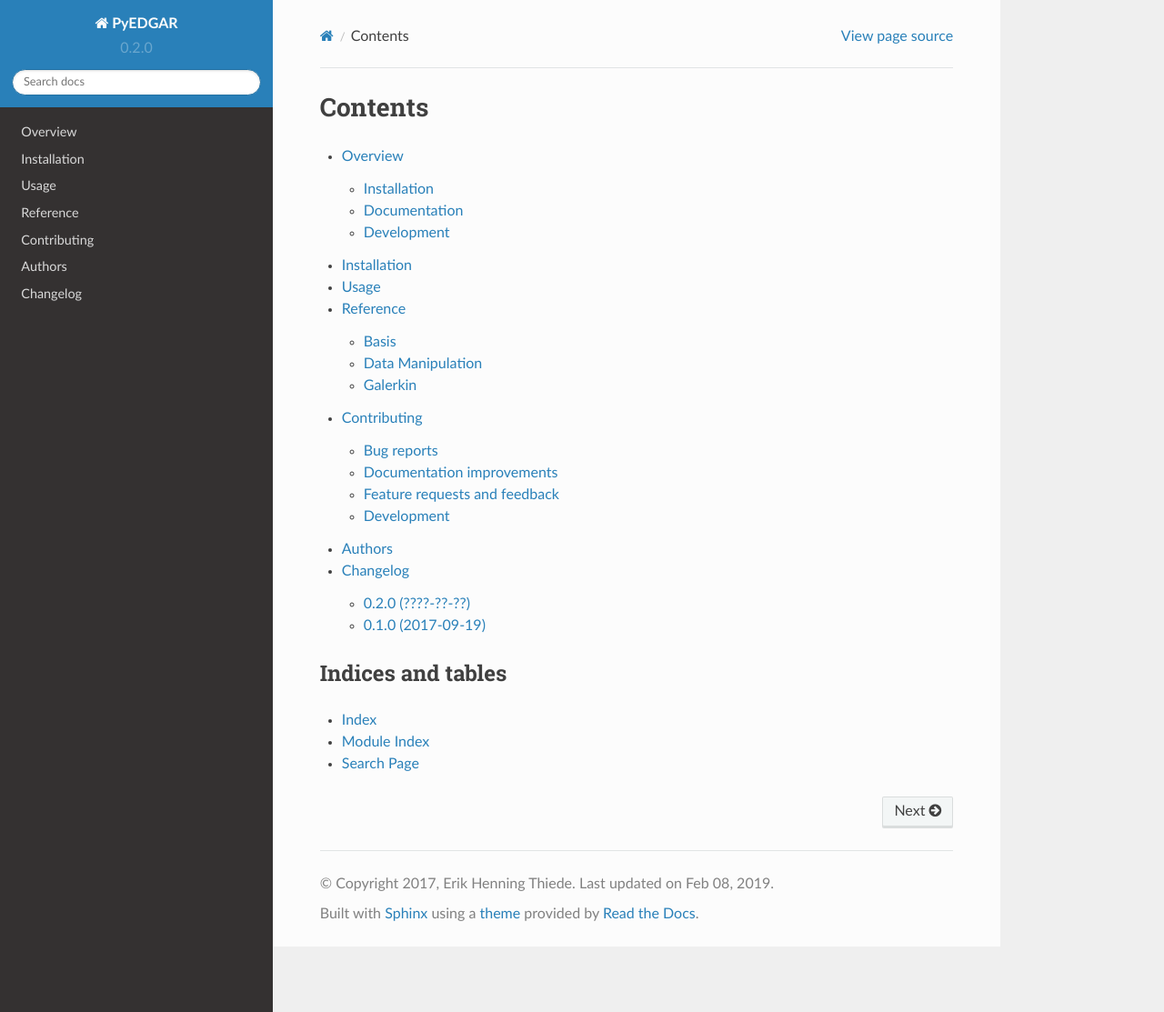
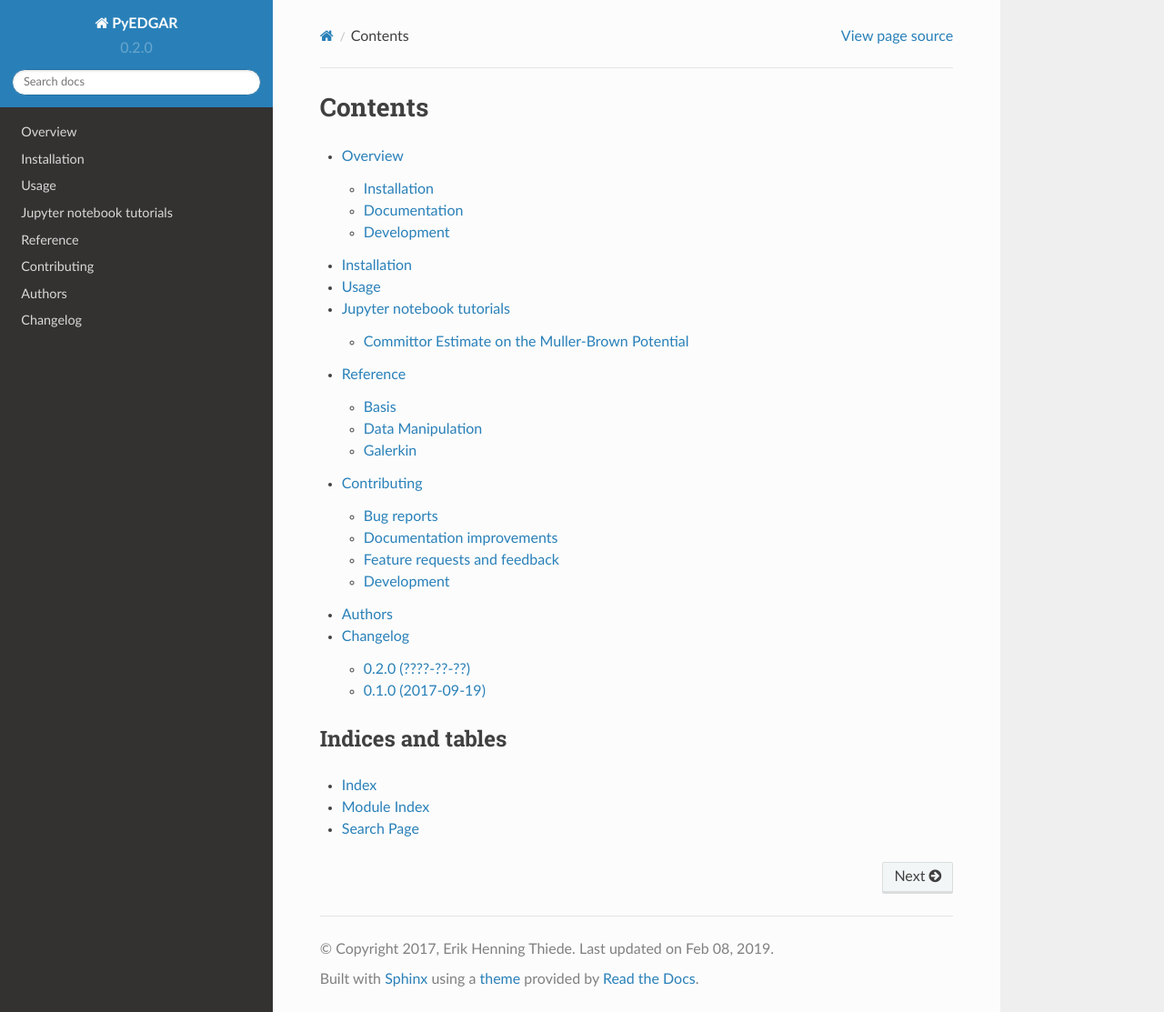
Before and after one commit to ehthiede/PyEDGAR, a Sphinx documentation site: the page built from docs/index.rst, in a window 1280 px wide and 1113 px high. Shown: the whole window at 91% size. Built offline with Sphinx 7.4.7 and the Read the Docs theme 2.0.0, drawn with Linux system fonts in a browser that asks for light colours; some of the changed lines change nothing that is shown.

Commit message:
Added Committor notebook to documentation

```diff
--- a/docs/index.rst
+++ b/docs/index.rst
@@ -8,6 +8,7 @@ Contents
    readme
    installation
    usage
+   jupyter notebook tutorials/index
    reference/index
    contributing
    authors
--- /dev/null
+++ b/docs/jupyter notebook tutorials/Committor_10d/Committor_10d.rst
@@ -0,0 +1,314 @@
+
+Committor Estimate on the Muller-Brown Potential
+================================================
+
+.. code:: ipython3
+
+    import matplotlib.pyplot as plt
+    import numpy as np
+    import pyedgar
+    from pyedgar.data_manipulation import tlist_to_flat, flat_to_tlist
+
+    %matplotlib inline
+
+Load Data and set Hyperparameters
+---------------------------------
+
+We first load in the pre-sampled data. The data consists of 1000 short
+trajectories, each with 5 datapoints. The precise sampling procedure is
+described in "Galerkin Approximation of Dynamical Quantities using
+Trajectory Data" by Thiede et al. Note that this is a smaller dataset
+than in the paper. We use a smallar dataset to ensure the diffusion map
+basis construction runs in a reasonably short time.
+
+Set Hyperparameters
+~~~~~~~~~~~~~~~~~~~
+
+Here we specify a few hyperparameters. Thes can be varied to study the
+behavior of the scheme in various limits by the user.
+
+.. code:: ipython3
+
+    ntraj = 1000
+    trajectory_length = 5
+    dim = 10
+
+Load and format the data
+~~~~~~~~~~~~~~~~~~~~~~~~
+
+.. code:: ipython3
+
+    trajs = np.load('data/muller_brown_trajs.npy')[:ntraj, :trajectory_length, :dim] # Raw trajectory
+    stateA = np.load('data/muller_brown_stateA.npy')[:ntraj, :trajectory_length] # 1 if in state A, 0 otherwise
+    stateB = np.load('data/muller_brown_stateB.npy')[:ntraj, :trajectory_length] # 1 if in state B, 0 otherwise
+
+    print("Data shape: ", trajs.shape)
+
+    # Convert to list of trajectories format
+    trajs = [traj_i for traj_i in trajs]
+    stateA = [A_i for A_i in stateA]
+    stateB = [B_i for B_i in stateB]
+
+
+.. parsed-literal::
+
+    Data shape:  (1000, 5, 10)
+
+
+We also convert the data into the flattened format. This converts the
+data into a 2D array, which allows the data to be passed into many ML
+packages that require a two-dimensional dataset. In particular, this is
+the format accepted by the Diffusion Atlas object. Trajectory start/stop
+points are then stored in the traj\_edges array.
+
+.. code:: ipython3
+
+    flattened_trajs, traj_edges = tlist_to_flat(trajs)
+    flattened_stateA = np.hstack(stateA)
+    flattened_stateB = np.hstack(stateB)
+    print("Flattened Shapes are: ", flattened_trajs.shape, flattened_stateA.shape, flattened_stateB.shape,)
+
+
+.. parsed-literal::
+
+    Flattened Shapes are:  (5000, 10) (5000,) (5000,)
+
+
+Finally, we load the reference, "true" committor for comparison.
+
+.. code:: ipython3
+
+    ref_comm = np.load('reference/reference_committor.npy')
+    ref_potential = np.load('reference/potential.npy')
+    xgrid = np.load('reference/xgrid.npy')
+    ygrid = np.load('reference/ygrid.npy')
+
+.. code:: ipython3
+
+     # Plot the true committor.
+    fig, ax = plt.subplots(1)
+    HM = ax.pcolor(xgrid, ygrid, ref_comm, vmin=0, vmax=1)
+    ax.contour(xgrid, ygrid, ref_potential, levels=np.linspace(0, 10., 11), colors='k') # Contour lines every 1 k_B T
+    ax.set_aspect('equal')
+    cbar = plt.colorbar(HM, ax=ax)
+
+    ax.set_xlabel('x')
+    ax.set_ylabel('y')
+    ax.set_title('True Committor')
+
+
+
+
+.. parsed-literal::
+
+    Text(0.5,1,'True Committor')
+
+
+
+
+.. image:: Committor_10d_files/Committor_10d_11_1.png
+
+
+Construct DGA Committor
+-----------------------
+
+We now use PyEDGAR to build an estimate for the forward committor.
+
+Build Basis Set
+~~~~~~~~~~~~~~~
+
+We first build the basis set required for the DGA Calculation. In this
+demo, we will use the diffusion map basis.
+
+.. code:: ipython3
+
+    diff_atlas = pyedgar.basis.DiffusionAtlas.from_sklearn(alpha=0, k=500, bandwidth_type='-1/d', epsilon='bgh_generous')
+    diff_atlas.fit(flattened_trajs)
+
+
+
+
+.. parsed-literal::
+
+    <pyedgar.basis.DiffusionAtlas at 0x7fab1ef29748>
+
+
+
+Here, we construct the basis and guess functions, and convert them back
+into lists of trajectories. The domain is the set of all sets out side
+of :math:`(A\cup B)^c`.
+
+.. code:: ipython3
+
+    flat_basis, evals = diff_atlas.make_dirichlet_basis(300, in_domain=(1. - flattened_stateA - flattened_stateB), return_evals=True)
+    flat_guess = diff_atlas.make_FK_soln(flattened_stateB, in_domain=(1. - flattened_stateA - flattened_stateB))
+
+    basis = flat_to_tlist(flat_basis, traj_edges)
+    guess = flat_to_tlist(flat_guess, traj_edges)
+
+We plot the guess function and the first few basis functions.
+
+.. code:: ipython3
+
+    fig, axes= plt.subplots(1, 5, figsize=(14,4.), sharex=True, sharey=True)
+    axes[0].scatter(flattened_trajs[:,0], flattened_trajs[:,1],
+                    c=flat_guess, s=3)
+    axes[0].set_title('Guess')
+    axes[0].set_ylabel("y")
+
+    for i, ax in enumerate(axes[1:]):
+        vm = np.max(np.abs(flat_basis[:, i]))
+        ax.scatter(flattened_trajs[:,0], flattened_trajs[:,1],
+                   c=flat_basis[:, i], s=3, cmap='coolwarm',
+                   vmin=-1*vm, vmax=vm)
+        ax.set_title(r"$\phi_%d$" % (i+1))
+
+    for ax in axes:
+        ax.set_aspect('equal')
+    #     ax.
+    axes[2].set_xlabel("x")
+
+
+
+
+.. parsed-literal::
+
+    Text(0.5,0,'x')
+
+
+
+
+.. image:: Committor_10d_files/Committor_10d_17_1.png
+
+
+The third basis function looks like noise from the perspective of the
+:math:`x` and :math:`y` coordinates. This is because it correlates most
+strongly with the harmonic degrees of freedom. Note that due to the
+boundary conditions, it is not precisely the dominant eigenvector of the
+harmonic degrees of freedom.
+
+.. code:: ipython3
+
+    fig, (ax1) = plt.subplots(1, figsize=(3.5,3.5))
+
+    vm = np.max(np.abs(flat_basis[:,2]))
+    ax1.scatter(flattened_trajs[:,3], flattened_trajs[:,5],
+                c=flat_basis[:, 2], s=3, cmap='coolwarm',
+                vmin=-1*vm, vmax=vm)
+
+    ax1.set_aspect('equal')
+    ax1.set_title(r"$\phi_%d$" % 3)
+    ax1.set_xlabel("$z_2$")
+    ax1.set_ylabel("$z_4$")
+
+
+
+
+.. parsed-literal::
+
+    Text(0,0.5,'$z_4$')
+
+
+
+
+.. image:: Committor_10d_files/Committor_10d_19_1.png
+
+
+Build the committor function
+~~~~~~~~~~~~~~~~~~~~~~~~~~~~
+
+We are ready to compute the committor function using DGA. This can be
+done by passing the guess function and the basis to the the Galerkin
+module.
+
+.. code:: ipython3
+
+    g = pyedgar.galerkin.compute_committor(basis, guess, lag=1)
+
+.. code:: ipython3
+
+    fig, (ax1) = plt.subplots(1, figsize=(5.5,3.5))
+
+    SC = ax1.scatter(flattened_trajs[:,0], flattened_trajs[:,1], c=np.array(g).ravel(), vmin=0., vmax=1., s=3)
+
+    ax1.set_xlabel('x')
+    ax1.set_ylabel('y')
+    ax1.set_title('Estimated Committor')
+    plt.colorbar(SC)
+    ax1.set_aspect('equal')
+
+
+
+.. image:: Committor_10d_files/Committor_10d_22_0.png
+
+
+Here, we plot how much the DGA estimate perturbs the Guess function
+
+.. code:: ipython3
+
+    fig, (ax1) = plt.subplots(1, figsize=(3.5,3.5))
+
+    ax1.scatter(flattened_trajs[:,0], flattened_trajs[:,1], c=np.array(g).ravel() - flat_guess,
+                vmin=-.5, vmax=.5, cmap='bwr', s=3)
+    ax1.set_aspect('equal')
+    ax1.set_xlabel('x')
+    ax1.set_ylabel('y')
+    ax1.set_title('Estimate - Guess')
+
+
+
+
+.. parsed-literal::
+
+    Text(0.5,1,'Estimate - Guess')
+
+
+
+
+.. image:: Committor_10d_files/Committor_10d_24_1.png
+
+
+Compare against reference
+-------------------------
+
+To compare against the reference values, we will interpolate the
+reference onto the datapoints usingy scipy's interpolate package.
+
+.. code:: ipython3
+
+    import scipy.interpolate as spi
+
+    spline = spi.RectBivariateSpline(xgrid, ygrid, ref_comm.T)
+    ref_comm_on_data = np.array([spline.ev(c[0], c[1]) for c in flattened_trajs[:,:2]])
+    ref_comm_on_data[ref_comm_on_data < 0.] = 0.
+    ref_comm_on_data[ref_comm_on_data > 1.] = 1.
+
+A comparison of our estimate with the True committor. While the estimate
+is good, we systematically underestimate the committor near (0, 0.5).
+
+.. code:: ipython3
+
+    fig, axes = plt.subplots(1, 3, figsize=(16,3.5), sharex=True, sharey=True)
+    (ax1, ax2, ax3) = axes
+    SC = ax1.scatter(flattened_trajs[:,0], flattened_trajs[:,1], c=ref_comm_on_data, vmin=0., vmax=1., s=3)
+    plt.colorbar(SC, ax=ax1)
+    SC = ax2.scatter(flattened_trajs[:,0], flattened_trajs[:,1], c=np.array(g).ravel(), vmin=0., vmax=1., s=3)
+    plt.colorbar(SC, ax=ax2)
+    SC = ax3.scatter(flattened_trajs[:,0], flattened_trajs[:,1], c=np.array(g).ravel() -ref_comm_on_data,
+                     vmin=-1, vmax=1, s=3, cmap='bwr')
+    plt.colorbar(SC, ax=ax3)
+
+
+    # ax1.set_aspect('equal')
+    ax2.set_xlabel('x')
+    ax1.set_ylabel('y')
+    ax1.set_title('True Committor')
+    ax2.set_title('DGA Estimate')
+    ax3.set_title('Estimate - True')
+    plt.tight_layout(pad=-1.)
+    for ax in axes:
+        ax.set_aspect('equal')
+
+
+
+.. image:: Committor_10d_files/Committor_10d_28_0.png
--- /dev/null
+++ b/docs/jupyter notebook tutorials/index.rst
@@ -0,0 +1,7 @@
+Jupyter notebook tutorials
+==========================
+
+.. toctree::
+    :glob:
+
+    Committor_10d/Committor_10d
```
Also changed, not shown: docs/jupyter notebook tutorials/Committor_10d/Committor_10d_files/Committor_10d_11_1.png (added), docs/jupyter notebook tutorials/Committor_10d/Committor_10d_files/Committor_10d_17_1.png (added), docs/jupyter notebook tutorials/Committor_10d/Committor_10d_files/Committor_10d_19_1.png (added), docs/jupyter notebook tutorials/Committor_10d/Committor_10d_files/Committor_10d_22_0.png (added), docs/jupyter notebook tutorials/Committor_10d/Committor_10d_files/Committor_10d_24_1.png (added), docs/jupyter notebook tutorials/Committor_10d/Committor_10d_files/Committor_10d_28_0.png (added).
